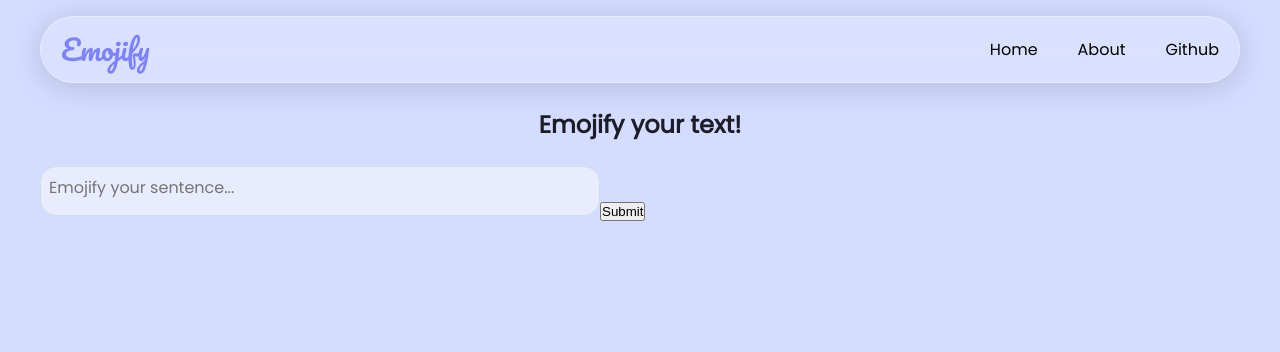
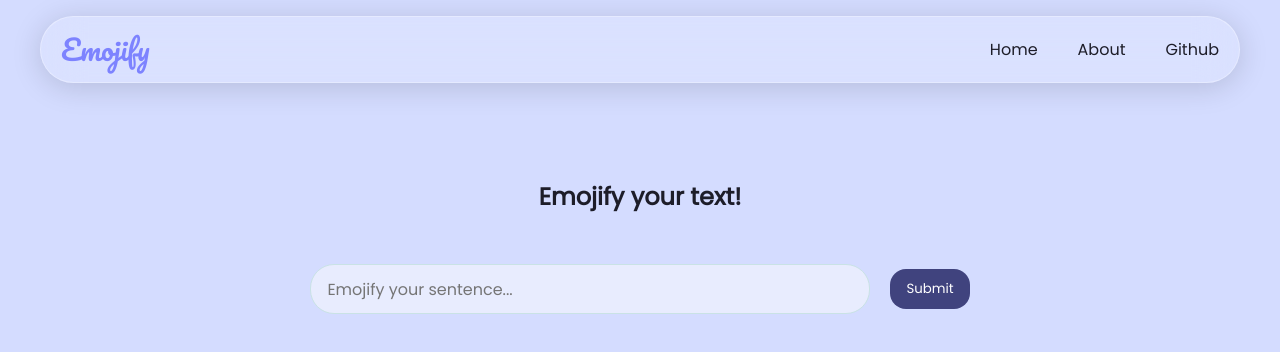
Before and after one commit to mspassov/emojify, a Next.js app: page / in a window 1280 px wide. Shown: the top 352 px of the page. Built offline with nearby package versions, Linux system fonts and the light colour scheme.

Commit message:
front-end stylings

```diff
--- a/actions/convertText.js
+++ b/actions/convertText.js
@@ -21,7 +21,7 @@ const convertText = async (prevState, formData) =>{
         body: JSON.stringify({
             messages: [{
                     role: "user",
-                    content: `Convert the following sentence to emojis: ${sentence}`,
+                    content: `Convert the following sentence to emojis, and try to use a bit more emojis to be more descriptive: ${sentence}`,
                 }],
             model: "openai/gpt-oss-20b"
         })
--- /dev/null
+++ b/assets/card.css
@@ -0,0 +1,11 @@
+.card{
+    background-color: #e6eafa;
+    box-shadow: 0 1px 12px 0 rgba(0, 0, 0, 0.2),
+        0 1px 12px 0 rgba(0, 0, 0, 0.1);
+    padding: 20px;
+    text-align: center;
+}
+
+.card p{
+    font-size: 36px;
+}
--- a/assets/globals.css
+++ b/assets/globals.css
@@ -20,8 +20,14 @@ body{
     font-family: 'Poppins', sans-serif;
 }
 
+.btn{
+    border: none;
+    font-family: inherit;
+    cursor: pointer;
+}
+
 .main h1{
-    margin: 24px;
+    margin: 96px 0 50px 0;
     text-align: center;
     color: rgb(29, 29, 41)
 }
@@ -30,12 +36,11 @@ form .textarea{
     width: 560px;
     height: 50px;
     resize: none;
-    border-radius: 16px;
+    border-radius: 24px;
     font-family: 'Poppins', sans-serif;
-    font-size: 16px;
-    padding: 8px;
+    font-size: 1rem;
+    padding: 12px 16px;
     outline: none;
-    /* border: none; */
     border: 1px solid rgb(201, 226, 229);
     background-color: #e8ecfe;
 
@@ -43,3 +48,30 @@ form .textarea{
         outline: none;
     }
 }
+
+.flex-form{
+    display: flex;
+    align-items: center;
+    justify-content: center;
+    gap: 20px;
+}
+
+form .btn-submit{
+    background-color: #40437e;
+    color: white;
+    padding: 6px 12px;
+    border-radius: 16px;
+    padding: 10px 16px;
+}
+
+.card-container{
+    margin: 50px auto;
+    width: 600px;
+}
+
+.card-container .clear{
+    font-size: 14px;
+    cursor: pointer;
+    text-decoration: underline;
+    margin-bottom: 2px;
+}
--- a/assets/nav.css
+++ b/assets/nav.css
@@ -31,6 +31,12 @@
 
 .navbar-ul .nav-link-ul{
     display: flex;
+    list-style: none;
+}
+
+.nav-link .link{
+    text-decoration: none;
+    color: rgb(29, 29, 41)
 }
 
 .navbar-ul .nav-link{
--- /dev/null
+++ b/components/EmojiCard.jsx
@@ -0,0 +1,12 @@
+import React from "react";
+import "@/assets/card.css";
+
+const EmojiCard = ({ data }) => {
+  return (
+    <div className="card">
+      <p>{data}</p>
+    </div>
+  );
+};
+
+export default EmojiCard;
--- a/components/EmojiForm.jsx
+++ b/components/EmojiForm.jsx
@@ -1,5 +1,5 @@
 "use client";
-
+import EmojiCard from "./EmojiCard";
 import convertText from "@/actions/convertText";
 import { useActionState, useTransition } from "react";
 
@@ -17,21 +17,26 @@ const EmojiForm = () => {
 
   return (
     <div>
-      <form action={formAction}>
-        <textarea
+      <form action={formAction} className="flex-form">
+        <input
+          type="textarea"
           className="textarea"
           name="normalText"
           id="normalText"
           placeholder="Emojify your sentence..."
-        ></textarea>
-        <button type="submit">Submit</button>
+        ></input>
+        <button type="submit" className="btn btn-submit">
+          Submit
+        </button>
       </form>
 
       {emojiData.content && (
-        <>
-          <p>{emojiData.content}</p>
-          <button onClick={clearData}>Clear</button>
-        </>
+        <div className="card-container">
+          <div onClick={clearData} className="clear">
+            Clear
+          </div>
+          <EmojiCard data={emojiData.content} />
+        </div>
       )}
     </div>
   );
--- a/components/Navbar.jsx
+++ b/components/Navbar.jsx
@@ -6,11 +6,23 @@ const Navbar = () => {
     <nav className="nav">
       <div className="navbar-ul">
         <div className="logo">Emojify</div>
-        <div className="nav-link-ul">
-          <div className="nav-link">Home</div>
-          <div className="nav-link">About</div>
-          <div className="nav-link">Github</div>
-        </div>
+        <ul className="nav-link-ul">
+          <li className="nav-link">
+            <Link href="#" className="link">
+              Home
+            </Link>
+          </li>
+          <li className="nav-link">
+            <Link href="#" className="link">
+              About
+            </Link>
+          </li>
+          <li className="nav-link">
+            <Link href="#" className="link">
+              Github
+            </Link>
+          </li>
+        </ul>
       </div>
     </nav>
   );
```
